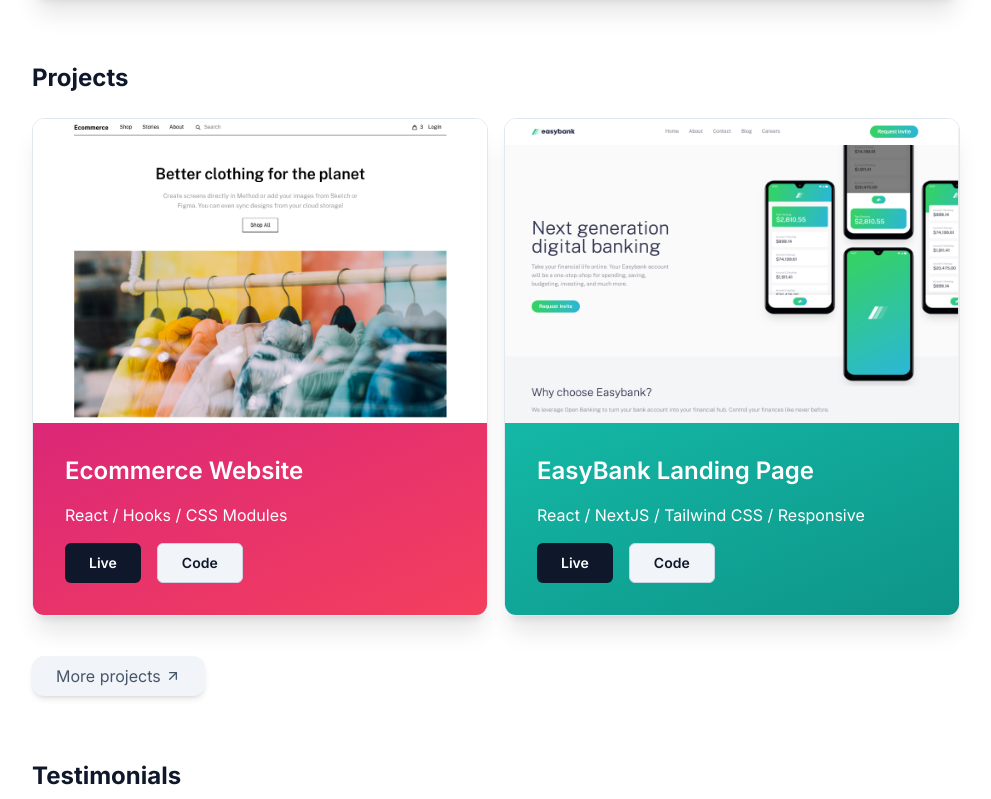
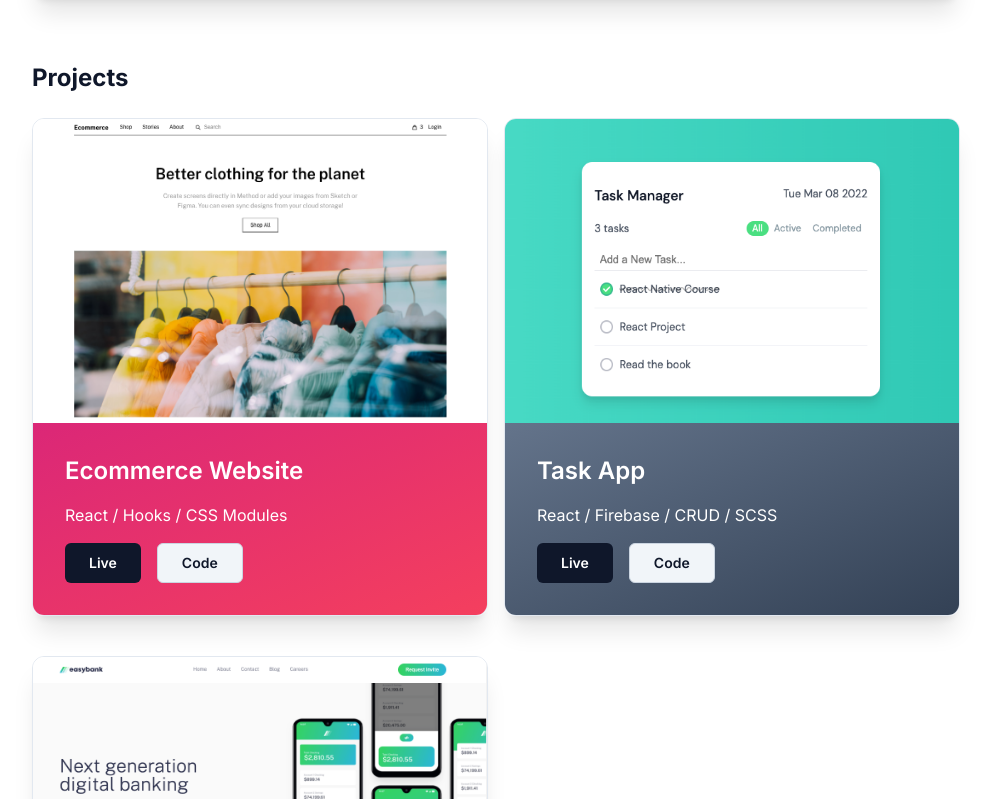
Before and after one commit to hakangundogdu/next-portfolio, a Next.js app: page / in a window 1280 px wide. Shown: the part 961-1760 px from the top of the page, without its empty margins (144-1135 px from the left). Built offline with nearby package versions, Linux system fonts and the light colour scheme.

Commit message:
new project added.

```diff
--- a/components/Footer.tsx
+++ b/components/Footer.tsx
@@ -27,7 +27,7 @@ const Footer = () => {
             href="https://github.com/hakangundogdu"
             target="_blank"
             rel="noreferrer"
-            className="inline-flex items-center bg-slate-100 text-slate-500 0 py-3 px-3  hover:bg-slate-700 hover:text-white rounded-xl text-base  mt-4 md:mt-0 hover:shadow-xl"
+            className="inline-flex items-center  text-slate-500 0 py-3 px-3  hover:bg-slate-700 hover:text-white rounded-xl text-base  mt-4 md:mt-0 hover:shadow-xl"
           >
             <FaGithub className="h-6 w-6" />
           </a>
--- a/components/Projects.tsx
+++ b/components/Projects.tsx
@@ -13,6 +13,15 @@ const Projects = () => {
       code: 'https://github.com/hakangundogdu/figma-ecommerce',
       style:
         'w-full bg-gradient-to-br from-pink-600  to-rose-500  flex flex-col justify-between px-8 py-8',
+    },
+    {
+      image: '/images/project-3.png',
+      title: 'Task App',
+      description: 'React / Firebase / CRUD / SCSS',
+      live: 'https://hakangundogdu.github.io/task-app/',
+      code: 'https://github.com/hakangundogdu/task-app',
+      style:
+        'w-full bg-gradient-to-br from-slate-500  to-slate-700  flex flex-col justify-between px-8 py-8',
     },
     {
       image: '/images/project-1.png',
@@ -33,15 +42,6 @@ const Projects = () => {
     //   code: 'https://github.com/hakangundogdu/Natural-Events-Tracker',
     //   style:
     //     'w-full bg-gradient-to-br from-blue-400  to-blue-900  flex flex-col justify-between px-8 py-8',
-    // },
-    // {
-    //   image: '/images/project-3.png',
-    //   title: 'Task App',
-    //   description: 'React / Hooks / SCSS',
-    //   live: 'https://hakangundogdu.github.io/task-app/',
-    //   code: 'https://github.com/hakangundogdu/task-app',
-    //   style:
-    //     'w-full bg-gradient-to-br from-slate-500  to-slate-700  flex flex-col justify-between px-8 py-8',
     // },
   ];
 
```
